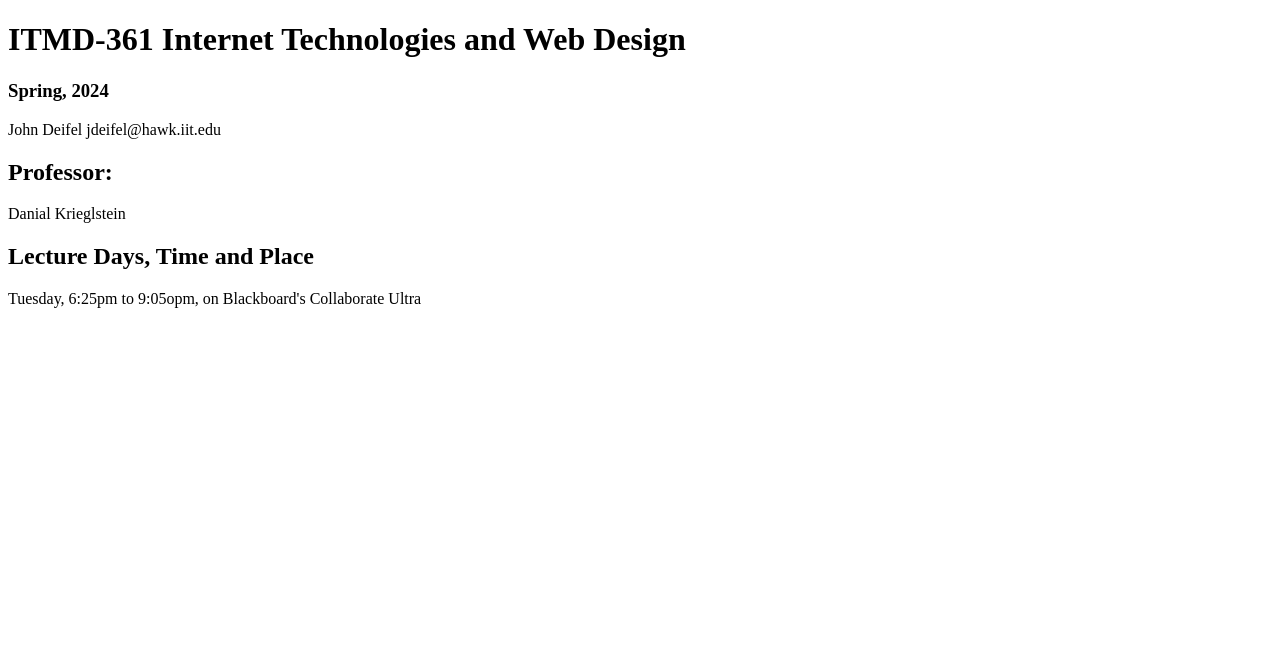
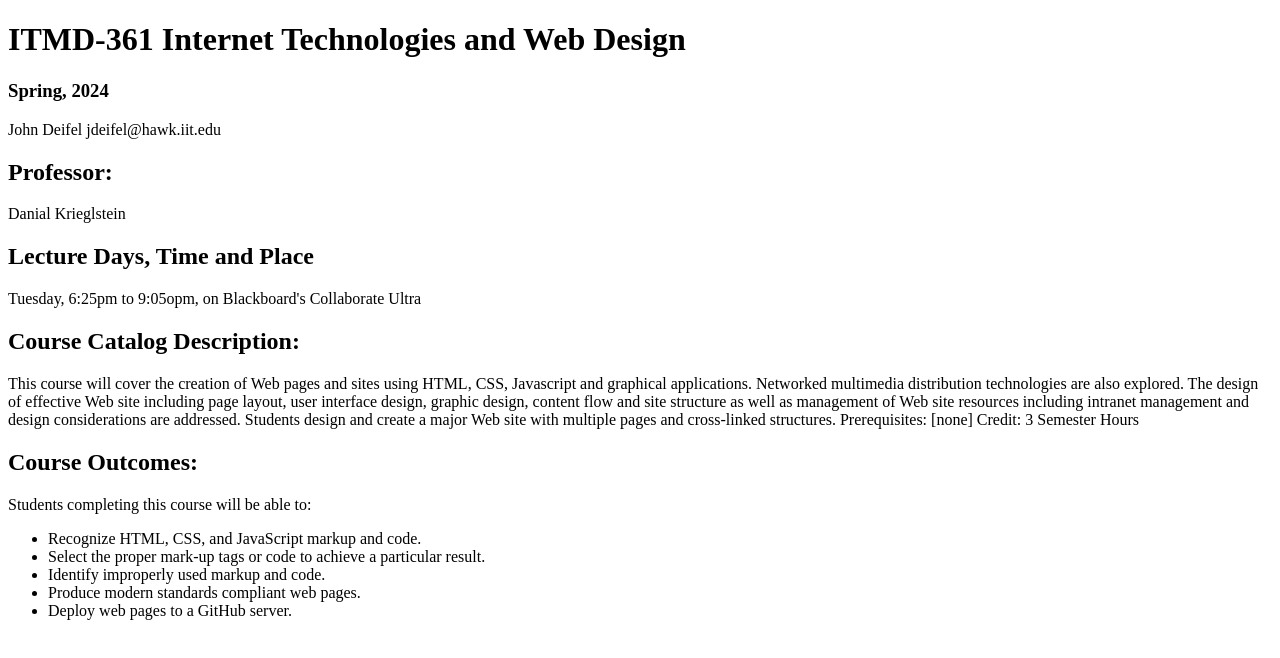
Before and after one commit to jdeifel/ITMD361_Lab2, a plain HTML site: page index.html in a window 1280 px wide. Drawn offline with Linux system fonts and the light colour scheme.

Commit message:
Add description and outcomes

```diff
--- a/index.html
+++ b/index.html
@@ -12,6 +12,16 @@
       <p>Danial Krieglstein</p>
       <h2>Lecture Days, Time and Place</h2>
       <p>Tuesday, 6:25pm to 9:05opm, on Blackboard's Collaborate Ultra</p>
-
+      <h2>Course Catalog Description:</h2>
+      <p>This course will cover the creation of Web pages and sites using HTML, CSS, Javascript and graphical applications. Networked multimedia distribution technologies are also explored. The design of effective Web site including page layout, user interface design, graphic design, content flow and site structure as well as management of Web site resources including intranet management and design considerations are addressed. Students design and create a major Web site with multiple pages and cross-linked structures. Prerequisites: [none] Credit: 3 Semester Hours</p>
+      <h2>Course Outcomes:</h2>
+      <p>Students completing this course will be able to:</p>
+      <ul>
+        <li>Recognize HTML, CSS, and JavaScript markup and code.</li>
+        <li>Select the proper mark-up tags or code to achieve a particular result.</li>
+        <li>Identify improperly used markup and code.</li>
+        <li>Produce modern standards compliant web pages.</li>
+        <li>Deploy web pages to a GitHub server.</li>
+      </ul>
     </body>
 </html>
```
